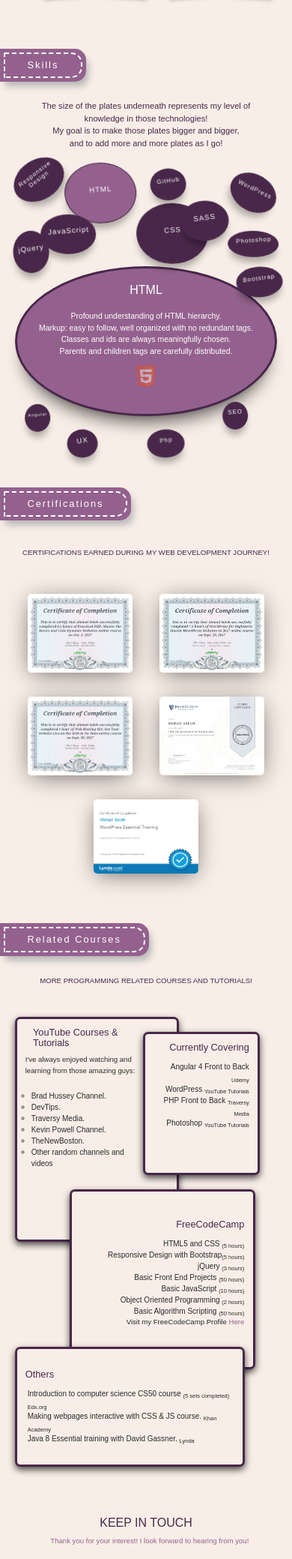
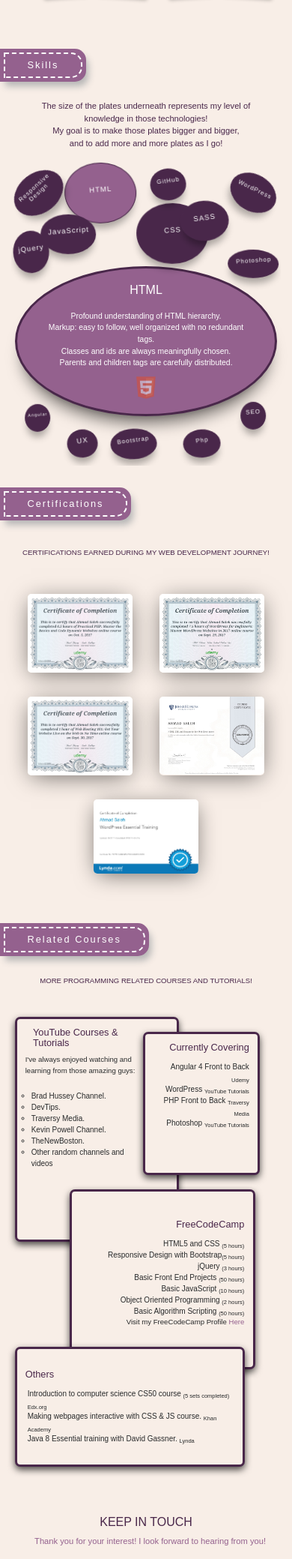
Before and after one commit to Ahmad-Saleh89/web-designing, a PHP site: page / in a window 390 px wide. Shown: the part 2354-4433 px from the top of the page at 75% size. Run offline with PHP 8.4, Linux system fonts and the light colour scheme; some libraries are stand-ins or nearby versions; some web fonts are replaced.

Commit message:
minor fixes

```diff
--- a/myPortfolio/styles.css
+++ b/myPortfolio/styles.css
@@ -771,7 +771,7 @@ header {
   position: absolute;
   height: 450px;
   width: 450px;
-  border-radius: 50%;
+  border-radius: 100%;
   top: 400px;
   left: 50%;
   box-shadow: 0px 10px 10px -10px rgba(0, 0, 0, 0.2);
@@ -780,7 +780,7 @@ header {
 #inner-circle {
   width: 100%;
   height: 100%;
-  border-radius: 50%;
+  border-radius: 100%;
   padding-top: 50px;
   padding-bottom: 50px;
   display: flex;
@@ -1002,7 +1002,7 @@ header {
     top: 290px; }
 
   #inner-circle {
-    padding-top: 20px; }
+    padding: 20px 30px; }
     #inner-circle hr {
       display: none; }
     #inner-circle h3 {
@@ -1010,7 +1010,8 @@ header {
       transform: scaleY(1);
       max-width: 60%; }
     #inner-circle #circle-content {
-      font-size: 0.65em; }
+      font-size: 0.65em;
+      padding: 0; }
     #inner-circle #circle-logo {
       max-height: 30px;
       max-width: 40px; }
@@ -1021,7 +1022,8 @@ header {
     padding: 0;
     min-width: 360px;
     max-width: 460px;
-    grid-template-rows: repeat(15, 1fr); }
+    grid-template-rows: repeat(15, 1fr);
+    overflow: hidden; }
     .skills-wrapper #html {
       grid-column: 4/8;
       grid-row: 1/4; }
@@ -1048,13 +1050,14 @@ header {
       .skills-wrapper #sass .skill-content {
         width: 100%; }
     .skills-wrapper #responsive {
-      grid-row: 1/3; }
+      grid-row: 1/3;
+      transform: translateY(33%) rotate(-35deg); }
       .skills-wrapper #responsive .skill-content {
         width: 100%; }
     .skills-wrapper #bootstrap {
       margin-left: 10px;
-      grid-column: 13/16;
-      grid-row: 6/8; }
+      grid-column: 6/9;
+      grid-row: 14/16; }
       .skills-wrapper #bootstrap .skill-content {
         height: 75%;
         width: 100%; }
@@ -1072,13 +1075,13 @@ header {
         height: 65%;
         margin-top: 10px; }
     .skills-wrapper #php {
-      grid-column: 8/11;
+      grid-column: 10/13;
       grid-row: 14/16; }
     .skills-wrapper #photoshop {
       grid-column: 13/16;
-      grid-row: 4/6; }
+      grid-row: 5/7; }
       .skills-wrapper #photoshop .skill-content {
-        height: 65%;
+        height: 70%;
         width: 95%; }
     .skills-wrapper #angular {
       margin: -5px;
@@ -1090,7 +1093,7 @@ header {
         width: 85%; }
     .skills-wrapper #seo {
       margin: -5px;
-      grid-column: 13/14;
+      grid-column: 14/15;
       grid-row: 13/14; }
 
   .skill-content {
@@ -1305,7 +1308,8 @@ header {
     .cirtificates #cirtif-intro p {
       font-size: 1.3em;
       font-family: "Marko One", sans-serif;
-      color: #49274a; }
+      color: #49274a;
+      text-align: center; }
   .cirtificates .cirt-imgs {
     width: 100%;
     margin: auto;
@@ -1823,8 +1827,10 @@ footer {
       height: 3em;
       border: none;
       background: transparent;
+      -webkit-box-shadow: 0 0px 2px #94618e;
       box-shadow: 0 0px 2px #94618e; }
       .contact form input:focus, .contact form textarea:focus {
+        -webkit-box-shadow: 0 0px 5px #49274a inset;
         box-shadow: 0 0px 5px #49274a inset;
         background: transparent; }
     .contact form textarea {
@@ -1916,25 +1922,27 @@ footer {
         footer .footer-content .contact h3 {
           font-size: 1em; }
         footer .footer-content .contact p {
+          width: 90%;
           text-align: center;
-          font-size: 0.6em; }
+          font-size: 0.7em; }
       footer .footer-content .follow-me {
         width: 100%;
         height: 25%; }
         footer .footer-content .follow-me::before {
           display: none; }
         footer .footer-content .follow-me ul {
+          padding-left: 0;
           flex-direction: row;
           align-items: center;
           justify-content: center;
           width: 90%;
           height: 100%; }
           footer .footer-content .follow-me ul li {
+            text-align: center;
             font-size: 0.7em; }
             footer .footer-content .follow-me ul li a {
               color: #49274a;
-              font-size: 0.8em;
-              color: #49274a; }
+              font-size: 1em; }
     footer .copy-right {
       font-size: 0.5em; } }
 @media only screen and (min-width: 560px) and (max-width: 739px) {
@@ -1963,17 +1971,19 @@ footer {
         footer .footer-content .follow-me::before {
           display: none; }
         footer .footer-content .follow-me ul {
+          padding: 0;
           flex-direction: row;
           align-items: center;
           justify-content: center;
           width: 90%;
           height: 100%; }
           footer .footer-content .follow-me ul li {
-            font-size: 0.8em; }
+            font-size: 0.8em;
+            text-align: center; }
             footer .footer-content .follow-me ul li a {
+              text-align: center;
               color: #49274a;
-              font-size: 1em;
-              color: #49274a; }
+              font-size: 1.2em; }
     footer .copy-right {
       font-size: 0.6em; } }
 @media only screen and (min-width: 740px) and (max-width: 919px) {
--- a/myPortfolio/styles.sass
+++ b/myPortfolio/styles.sass
@@ -820,7 +820,7 @@ header
   position: absolute
   height: 450px
   width: 450px
-  border-radius: 50%
+  border-radius: 100%
   top: 400px
   left: 50%
   box-shadow: 0px 10px 10px -10px rgba(0, 0, 0, .2)
@@ -828,7 +828,7 @@ header
 #inner-circle
   width: 100%
   height: 100%
-  border-radius: 50%
+  border-radius: 100%
   padding-top: 50px
   padding-bottom: 50px
   display: flex
@@ -1030,253 +1030,256 @@ header
 @media only screen and (max-width: 359px)
 
 @media only screen and (min-width: 360px) and (max-width: 559px)
-      .skills
-        height: 560px
-      #skills-intro
-        padding-top: 90px
+  .skills
+    height: 560px
+  #skills-intro
+    padding-top: 90px
+    width: 95%
+    p
+      font-size: .7em
+      font-weight: 100
+      margin-bottom: 0
+  #big-circle
+    height: 200px
+    width: 350px
+    top: 290px
+  #inner-circle
+    padding: 20px 30px
+    hr
+      display: none
+    h3
+      font-size: 1em
+      transform: scaleY(1)
+      max-width: 60%
+    #circle-content
+      font-size: .65em
+      padding: 0
+    #circle-logo
+      max-height: 30px
+      max-width: 40px
+  .skills-wrapper
+    margin: 4px
+    margin-top: 15px
+    padding: 0
+    min-width: 360px
+    max-width: 460px
+    grid-template-rows: repeat(15, 1fr)
+    overflow: hidden
+    #html
+      grid-column: 4/8
+      grid-row: 1/4
+    #css
+      grid-column: 8/12
+      grid-row: 3/6
+    #js
+      margin-left: -15px
+      grid-column: 3/6
+      grid-row: 3/6
+      .skill-content
+        height: 65%
+        width: 85%
+    #jquery
+      grid-row: 4/7
+      grid-column: 1/3
+      .skill-content
+        height: 70%
+        width: 100%
+    #sass
+      margin-left: 7px
+      grid-column: 10/13
+      grid-row: 3/5
+      .skill-content
+        width: 100%
+    #responsive
+      grid-row: 1/3
+      transform: translateY(33%) rotate(-35deg)
+      .skill-content
+        width: 100%
+    #bootstrap
+      margin-left: 10px
+      grid-column: 6/9
+      grid-row: 14/16
+      .skill-content
+        height: 75%
+        width: 100%
+    #wordpress
+      grid-row: 1/4
+      grid-column: 13/16
+      .skill-content
+        height: 60%
+        width: 90%
+    #git
+      margin: -6px
+      grid-column: 9/11
+      grid-row: 1/3
+      .skill-content
+        height: 65%
+        margin-top: 10px
+    #php
+      grid-column: 10/13
+      grid-row: 14/16
+    #photoshop
+      grid-column: 13/16
+      grid-row: 5/7
+      .skill-content
+        height: 70%
         width: 95%
-        p
-          font-size: .7em
-          font-weight: 100
-          margin-bottom: 0
-      #big-circle
-        height: 200px
-        width: 350px
-        top: 290px
-      #inner-circle
-        padding-top: 20px
-        hr
-          display: none
-        h3
-          font-size: 1em
-          transform: scaleY(1)
-          max-width: 60%
-        #circle-content
-          font-size: .65em
-        #circle-logo
-          max-height: 30px
-          max-width: 40px
-      .skills-wrapper
-        margin: 4px
-        margin-top: 15px
-        padding: 0
-        min-width: 360px
-        max-width: 460px
-        grid-template-rows: repeat(15, 1fr)
-        #html
-          grid-column: 4/8
-          grid-row: 1/4
-        #css
-          grid-column: 8/12
-          grid-row: 3/6
-        #js
-          margin-left: -15px
-          grid-column: 3/6
-          grid-row: 3/6
-          .skill-content
-            height: 65%
-            width: 85%
-        #jquery
-          grid-row: 4/7
-          grid-column: 1/3
-          .skill-content
-            height: 70%
-            width: 100%
-        #sass
-          margin-left: 7px
-          grid-column: 10/13
-          grid-row: 3/5
-          .skill-content
-            width: 100%
-        #responsive
-          grid-row: 1/3
-          .skill-content
-            width: 100%
-        #bootstrap
-          margin-left: 10px
-          grid-column: 13/16
-          grid-row: 6/8
-          .skill-content
-            height: 75%
-            width: 100%
-        #wordpress
-          grid-row: 1/4
-          grid-column: 13/16
-          .skill-content
-            height: 60%
-            width: 90%
-        #git
-          margin: -6px
-          grid-column: 9/11
-          grid-row: 1/3
-          .skill-content
-            height: 65%
-            margin-top: 10px
-        #php
-          grid-column: 8/11
-          grid-row: 14/16
-        #photoshop
-          grid-column: 13/16
-          grid-row: 4/6
-          .skill-content
-            height: 65%
-            width: 95%
-        #angular
-          margin: -5px
-          grid-row: 12/13
-        #ux
-          grid-row: 14/16
-          .skill-content
-            height: 70%
-            width: 85%
-        #seo
-          margin: -5px
-          grid-column: 13/14
-          grid-row: 13/14
-
+    #angular
+      margin: -5px
+      grid-row: 12/13
+    #ux
+      grid-row: 14/16
       .skill-content
-        letter-spacing: 1px
-        font-weight: 200
-        box-shadow: 0px 10px 10px -3px rgba(0, 0, 0, .3)
-        h3
-          font-size: .6em
-          &.medium-h3, &.small-h3
-            font-size: .5em
-        &.clicked-skill
-          border: 1px solid $myDarkCol
-        &:hover
-          box-shadow: 0px 15px 10px -6px rgba(0, 0, 0, .5)
+        height: 70%
+        width: 85%
+    #seo
+      margin: -5px
+      grid-column: 14/15
+      grid-row: 13/14
+
+  .skill-content
+    letter-spacing: 1px
+    font-weight: 200
+    box-shadow: 0px 10px 10px -3px rgba(0, 0, 0, .3)
+    h3
+      font-size: .6em
+      &.medium-h3, &.small-h3
+        font-size: .5em
+    &.clicked-skill
+      border: 1px solid $myDarkCol
+    &:hover
+      box-shadow: 0px 15px 10px -6px rgba(0, 0, 0, .5)
 
 @media only screen and (min-width: 560px) and (max-width: 739px)
-      .skills
-        height: 700px
-      #skills-intro
-        padding-top: 100px
+  .skills
+    height: 700px
+  #skills-intro
+    padding-top: 100px
+    width: 85%
+    p
+      font-size: .7em
+  #big-circle
+    height: 230px
+    width: 300px
+    top: 300px
+  #inner-circle
+    padding-top: 25px
+    padding-bottom: 25px
+    hr
+      display: none
+    h3
+      font-size: 1em
+      transform: scaleY(1)
+      max-width: 60%
+    #circle-content
+      font-size: .65em
+    #circle-logo
+      max-height: 40px
+      max-width: 60px
+  .skills-wrapper
+    min-width: 560px
+    grid-template-rows: repeat(15, 1fr)
+    #html
+      grid-column: 4/8
+      grid-row: 1/4
+    #css
+      grid-column: 10/14
+      grid-row: 1/4
+    #js
+      grid-row: 3/6
+      .skill-content
+        height: 85%
+    #jquery
+      grid-row: 5/8
+      .skill-content
+        height: 90%
+    #sass
+      grid-row: 3/5
+      .skill-content
+        width: 100%
+    #responsive
+      grid-row: 1/3
+      .skill-content
+        width: 100%
+    #bootstrap
+      grid-column: 13/16
+      .skill-content
+        height: 75%
+        width: 90%
+    #wordpress
+      grid-row: 4/7
+      .skill-content
+        height: 70%
         width: 85%
-        p
-          font-size: .7em
-      #big-circle
-        height: 230px
-        width: 300px
-        top: 300px
-      #inner-circle
-        padding-top: 25px
-        padding-bottom: 25px
-        hr
-          display: none
-        h3
-          font-size: 1em
-          transform: scaleY(1)
-          max-width: 60%
-        #circle-content
-          font-size: .65em
-        #circle-logo
-          max-height: 40px
-          max-width: 60px
-      .skills-wrapper
-        min-width: 560px
-        grid-template-rows: repeat(15, 1fr)
-        #html
-          grid-column: 4/8
-          grid-row: 1/4
-        #css
-          grid-column: 10/14
-          grid-row: 1/4
-        #js
-          grid-row: 3/6
-          .skill-content
-            height: 85%
-        #jquery
-          grid-row: 5/8
-          .skill-content
-            height: 90%
-        #sass
-          grid-row: 3/5
-          .skill-content
-            width: 100%
-        #responsive
-          grid-row: 1/3
-          .skill-content
-            width: 100%
-        #bootstrap
-          grid-column: 13/16
-          .skill-content
-            height: 75%
-            width: 90%
-        #wordpress
-          grid-row: 4/7
-          .skill-content
-            height: 70%
-            width: 85%
-        #git
-          .skill-content
-            height: 70%
-            margin-top: 10px
-        #php
-          grid-column: 1/3
-          grid-row: 8/10
-        #photoshop
-          grid-column: 14/16
-          .skill-content
-            height: 65%
-        #angular
-          grid-row: 10/11
-        #ux
-          grid-row: 11/13
-          .skill-content
-            height: 75%
+    #git
       .skill-content
-        letter-spacing: 1px
-        font-weight: 400
-        &.clicked-skill
-          border: 2px solid $myDarkCol
-        h3
-          font-size: .8em
-        .medium-h3
-          font-size: .6em
-        .small-h3
-          font-size: .4em
+        height: 70%
+        margin-top: 10px
+    #php
+      grid-column: 1/3
+      grid-row: 8/10
+    #photoshop
+      grid-column: 14/16
+      .skill-content
+        height: 65%
+    #angular
+      grid-row: 10/11
+    #ux
+      grid-row: 11/13
+      .skill-content
+        height: 75%
+  .skill-content
+    letter-spacing: 1px
+    font-weight: 400
+    &.clicked-skill
+      border: 2px solid $myDarkCol
+    h3
+      font-size: .8em
+    .medium-h3
+      font-size: .6em
+    .small-h3
+      font-size: .4em
 
 @media only screen and (min-width: 740px) and (max-width: 919px)
-    .skills
-      height: 800px
-    #skills-intro
-      padding-top: 110px
-      width: 85%
-      p
-        font-size: .8em
-    #big-circle
-      height: 320px
-      width: 320px
-      top: 340px
-    #inner-circle
-      padding-top: 30px
-      padding-bottom: 25px
-      h3
-        font-size: 1.2em
-        transform: scaleY(1.1)
-        max-width: 60%
-      #circle-content
-        font-size: .75em
-      #circle-logo
-        max-height: 50px
-        max-width: 70px
-    .skills-wrapper
-      min-width: 735px
-      grid-template-rows: repeat(15, 1fr)
-    .skill-content
-      letter-spacing: 1px
-      font-weight: 400
-      &.clicked-skill
-        border: 3px solid $myDarkCol
-      h3
-        font-size: 1em
-      .medium-h3
-        font-size: .7em
-      .small-h3
-        font-size: .5em
-    #ux
-      transform: translateY(30px)
+  .skills
+    height: 800px
+  #skills-intro
+    padding-top: 110px
+    width: 85%
+    p
+      font-size: .8em
+  #big-circle
+    height: 320px
+    width: 320px
+    top: 340px
+  #inner-circle
+    padding-top: 30px
+    padding-bottom: 25px
+    h3
+      font-size: 1.2em
+      transform: scaleY(1.1)
+      max-width: 60%
+    #circle-content
+      font-size: .75em
+    #circle-logo
+      max-height: 50px
+      max-width: 70px
+  .skills-wrapper
+    min-width: 735px
+    grid-template-rows: repeat(15, 1fr)
+  .skill-content
+    letter-spacing: 1px
+    font-weight: 400
+    &.clicked-skill
+      border: 3px solid $myDarkCol
+    h3
+      font-size: 1em
+    .medium-h3
+      font-size: .7em
+    .small-h3
+      font-size: .5em
+  #ux
+    transform: translateY(30px)
 
 @media only screen and (min-width: 920px) and (max-width: 1290px)
   .skills
@@ -1337,6 +1340,7 @@ header
       font-size: 1.3em
       font-family: $myfont
       color: $myDarkCol
+      text-align: center
   .cirt-imgs
     width: 100%
     margin: auto
@@ -1871,8 +1875,10 @@ footer
       height: 3em
       border: none
       background: transparent
+      -webkit-box-shadow: 0 0px 2px $myColor
       box-shadow: 0 0px 2px $myColor
       &:focus
+        -webkit-box-shadow: 0 0px 5px $myDarkCol inset
         box-shadow: 0 0px 5px $myDarkCol inset
         background: transparent
     textarea
@@ -1953,7 +1959,7 @@ footer
 @media only screen and (min-width: 360px) and (max-width: 559px)
   footer
     height: 650px
-    margin-top: 00px
+    margin-top: 0px
     .footer-upper-margin
       display: none
     #contact
@@ -1968,26 +1974,27 @@ footer
         h3
           font-size: 1em
         p
+          width: 90%
           text-align: center
-          font-size: .6em
+          font-size: .7em
       .follow-me
         width: 100%
         height: 25%
         &::before
           display: none
         ul
+          padding-left: 0
           flex-direction: row
           align-items: center
           justify-content: center
           width: 90%
           height: 100%
           li
+            text-align: center
             font-size: .7em
             a
               color: $myDarkCol
-              i
-              font-size: .8em
-              color: $myDarkCol
+              font-size: 1em
 
     .copy-right
       font-size: .5em
@@ -2018,6 +2025,7 @@ footer
         &::before
           display: none
         ul
+          padding: 0
           flex-direction: row
           align-items: center
           justify-content: center
@@ -2025,11 +2033,11 @@ footer
           height: 100%
           li
             font-size: .8em
+            text-align: center
             a
+              text-align: center
               color: $myDarkCol
-              i
-              font-size: 1em
-              color: $myDarkCol
+              font-size: 1.2em
 
     .copy-right
       font-size: .6em
```
Also changed, not shown: 1 other file.
